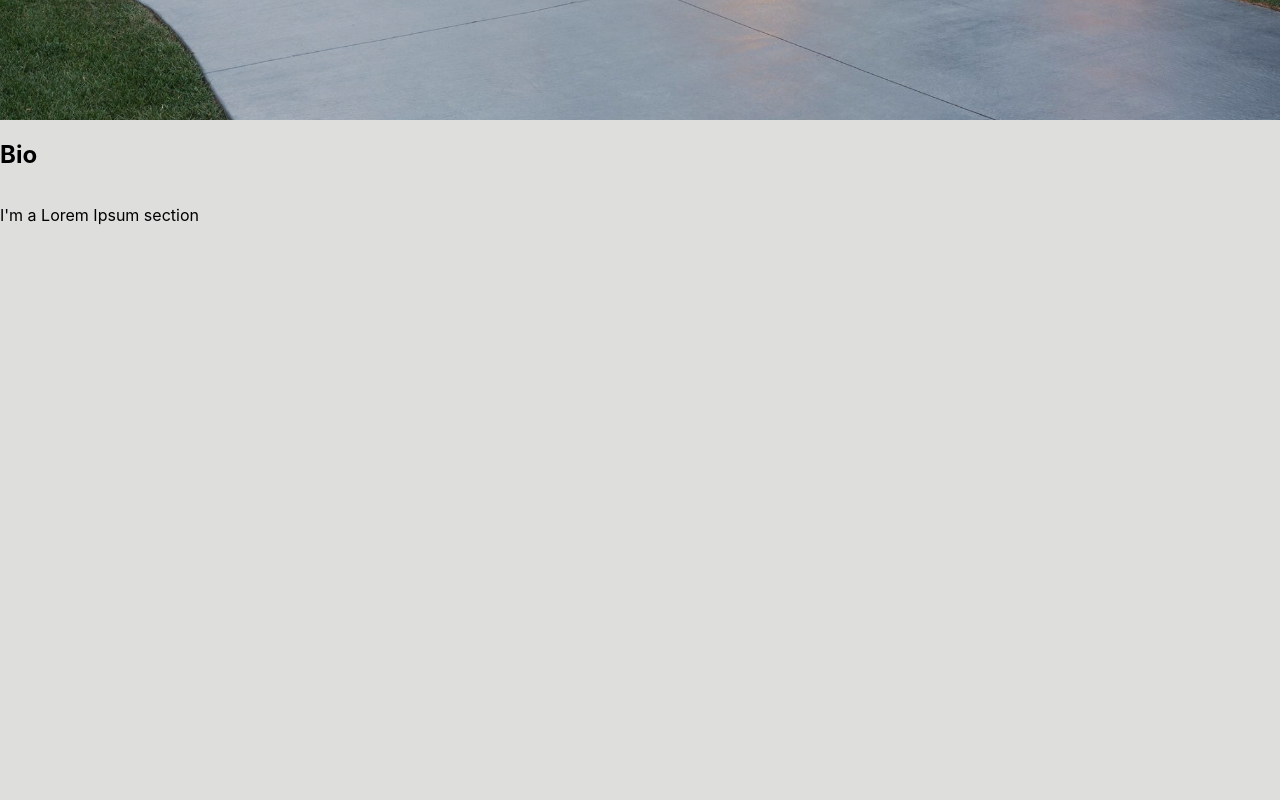
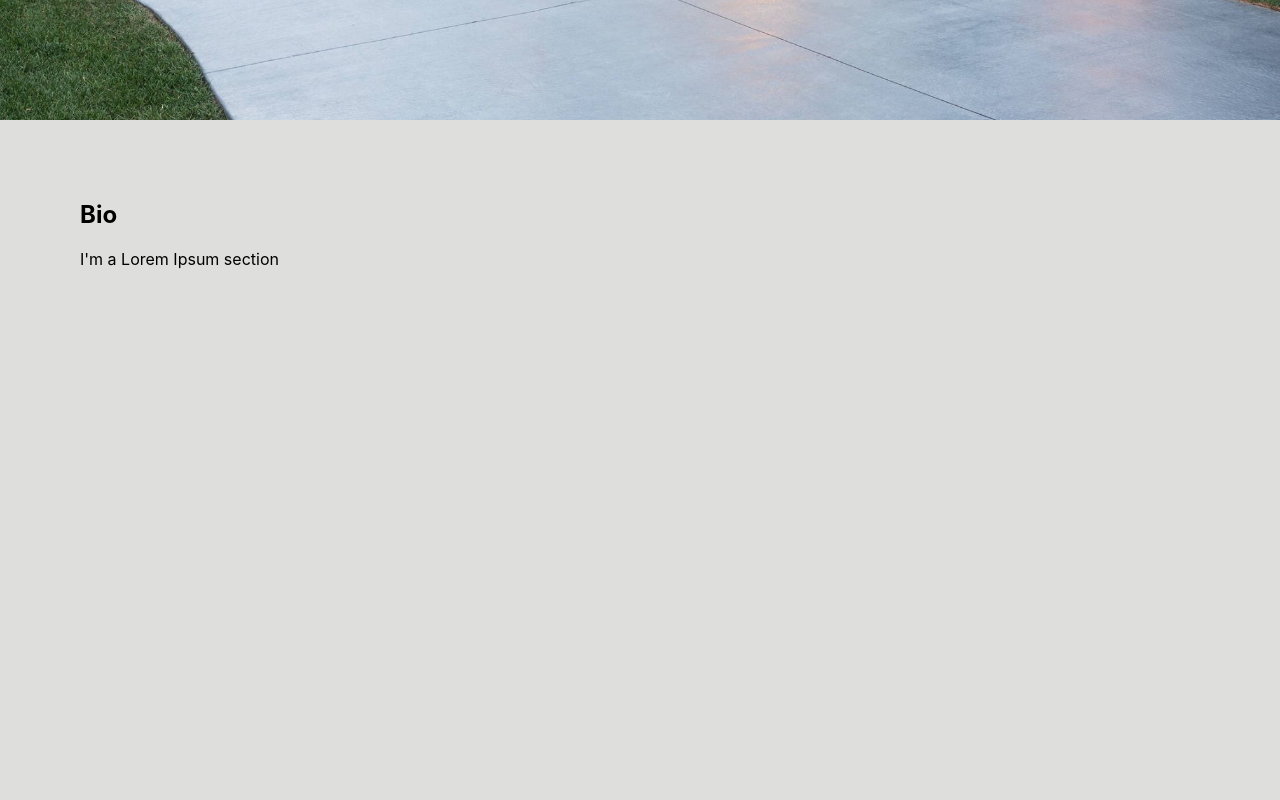
Before and after one commit to jordivilagut/nextjs-sample-project, a Next.js app: page / in a window 1280 px wide. Shown: the part 680-1480 px from the top of the page. Built offline with nearby package versions, Linux system fonts and the light colour scheme.

Commit message:
Reorganise components in folders

```diff
--- a/components/footer.tsx
+++ b/components/footer/footer.tsx
@@ -1,4 +1,4 @@
-import styles from "../styles/Home.module.css";
+import styles from "../../styles/Home.module.css";
 
 export const Footer = () =>
     <footer className={styles.footer}>
--- a/components/heroSection.tsx
+++ b/components/hero/heroSection.tsx
@@ -1,5 +1,5 @@
-import styles from "../styles/Home.module.css";
-import {SectionModel} from "../model/SectionModel";
+import styles from "../../styles/Home.module.css";
+import {SectionModel} from "../../model/SectionModel";
 
 interface HeroSectionProps {
     section: SectionModel
--- a/components/heroSectionWithPicture.tsx
+++ b/components/hero/heroSectionWithPicture.tsx
@@ -1,5 +1,5 @@
-import styles from "../styles/Home.module.css";
-import {SectionModel} from "../model/SectionModel";
+import styles from "../../styles/Home.module.css";
+import {SectionModel} from "../../model/SectionModel";
 
 interface HeroSectionProps {
     section: SectionModel
--- a/components/main.tsx
+++ b/components/main.tsx
@@ -1,7 +1,7 @@
 import styles from "../styles/Home.module.css";
-import {SimpleSection} from "./simpleSection";
+import {SimpleSection} from "./simplesection/simpleSection";
 import {SectionModel} from "../model/SectionModel";
-import {HeroSectionWithPicture} from "./heroSectionWithPicture";
+import {HeroSectionWithPicture} from "./hero/heroSectionWithPicture";
 
 interface MainProps {
     sections: SectionModel[]
--- a/components/navbar.tsx
+++ b/components/navbar/navbar.tsx
@@ -1,6 +1,6 @@
-import styles from "../styles/Home.module.css";
+import styles from "../../styles/Home.module.css";
 import {NavbarLink} from "./navbarLink";
-import { SectionModel } from "../model/SectionModel";
+import { SectionModel } from "../../model/SectionModel";
 
 interface NavbarProps {
     sections: SectionModel[]
--- a/components/navbarLink.tsx
+++ b/components/navbar/navbarLink.tsx
@@ -1,4 +1,4 @@
-import {SectionModel} from "../model/SectionModel";
+import {SectionModel} from "../../model/SectionModel";
 
 interface NavbarProps {
     section: SectionModel
--- a/components/simpleSection.tsx
+++ /dev/null
@@ -1,11 +0,0 @@
-import {SectionModel} from "../model/SectionModel";
-
-interface SimpleSectionProps {
-    section: SectionModel
-}
-
-export const SimpleSection = (props: SimpleSectionProps) =>
-    <section id={props.section.id} className={props.section.styles.join(' ')}>
-        <h2>{props.section.title}</h2>
-        <p>I'm a {props.section.text} section</p>
-    </section>;
--- /dev/null
+++ b/components/simplesection/simpleSection.tsx
@@ -0,0 +1,14 @@
+import {SectionModel} from "../../model/SectionModel";
+import styles from "../../styles/Home.module.css";
+
+interface SimpleSectionProps {
+    section: SectionModel
+}
+
+export const SimpleSection = (props: SimpleSectionProps) =>
+    <section id={props.section.id} className={props.section.styles.join(' ')}>
+        <div className={styles.sectionTextArea}>
+            <h2>{props.section.title}</h2>
+            <p>I'm a {props.section.text} section</p>
+        </div>
+    </section>;
--- a/pages/index.tsx
+++ b/pages/index.tsx
@@ -1,16 +1,16 @@
 import type {NextPage} from 'next'
 import styles from '../styles/Home.module.css'
-import {Footer} from "../components/footer";
-import {Navbar} from "../components/navbar";
+import {Footer} from "../components/footer/footer";
+import {Navbar} from "../components/navbar/navbar";
 import {Main} from "../components/main";
 import {SiteHead} from "../components/siteHead";
 import { SectionModel } from '../model/SectionModel';
 
 const sections = [
-    new SectionModel("home", "Sample Project", "Welcome to this site", [styles.heroPictureBackground, styles.wideSection]),
-    new SectionModel("bio", "Bio", "Lorem Ipsum", [styles.smokeyBg, styles.wideSection]),
-    new SectionModel("about", "About", "Lorem Ipsum", [styles.greenBg, styles.wideSection]),
-    new SectionModel("contact", "Contact", "Lorem Ipsum", [styles.caobaBg, styles.wideSection])]
+    new SectionModel("home", "Sample Project", "Welcome to this site", ["heroPictureBg", styles.wideSection]),
+    new SectionModel("bio", "Bio", "Lorem Ipsum", ["smokeyBg", styles.wideSection]),
+    new SectionModel("about", "About", "Lorem Ipsum", ["greenBg", styles.wideSection]),
+    new SectionModel("contact", "Contact", "Lorem Ipsum", ["caobaBg", styles.wideSection])]
 
 const Home: NextPage = () => (
     <div className={styles.container}>
--- a/styles/Home.module.css
+++ b/styles/Home.module.css
@@ -139,40 +139,8 @@
   justify-content: center;
 }
 
-.heroPictureBackground {
-  background-image: url("../assets/images/nice-house.jpeg");
-  background-size: cover;
-  color: white;
-}
-
-.stainedGlass {
-  background: rgba(0, 0, 0, 0.2);
-  height: 100%;
-  width: 100%;
-}
-
-.caobaBg {
-  background: #29231C;
-}
-
-.greenBg {
-  background: #414D34;
-}
-
-.metalBg {
-  background: #383C46;
-}
-
-.beigeBg {
-  background: #B3966D;
-}
-
-.smokeyBg {
-  background: #DEDEDD;
-}
-
-.whiteBg {
-  background: white;
+.sectionTextArea {
+  padding: 60px 80px;
 }
 
 
--- a/styles/globals.css
+++ b/styles/globals.css
@@ -14,3 +14,41 @@ a {
 * {
   box-sizing: border-box;
 }
+
+/** BACKGROUNDS **/
+
+.heroPictureBg {
+  background-image: url("../assets/images/nice-house.jpeg");
+  background-size: cover;
+  color: white;
+}
+
+.stainedGlass {
+  background: rgba(0, 0, 0, 0.2);
+  height: 100%;
+  width: 100%;
+}
+
+.caobaBg {
+  background: #29231C;
+}
+
+.greenBg {
+  background: #414D34;
+}
+
+.metalBg {
+  background: #383C46;
+}
+
+.beigeBg {
+  background: #B3966D;
+}
+
+.smokeyBg {
+  background: #DEDEDD;
+}
+
+.whiteBg {
+  background: white;
+}
```
